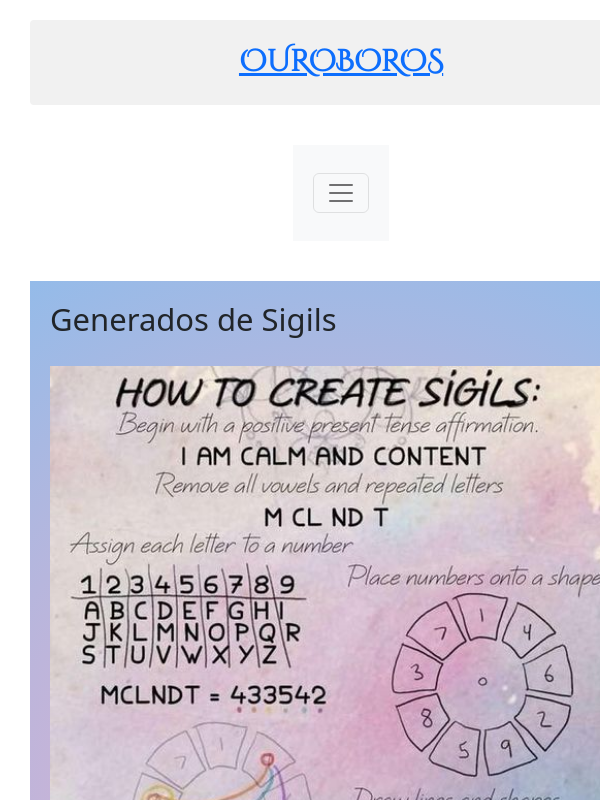
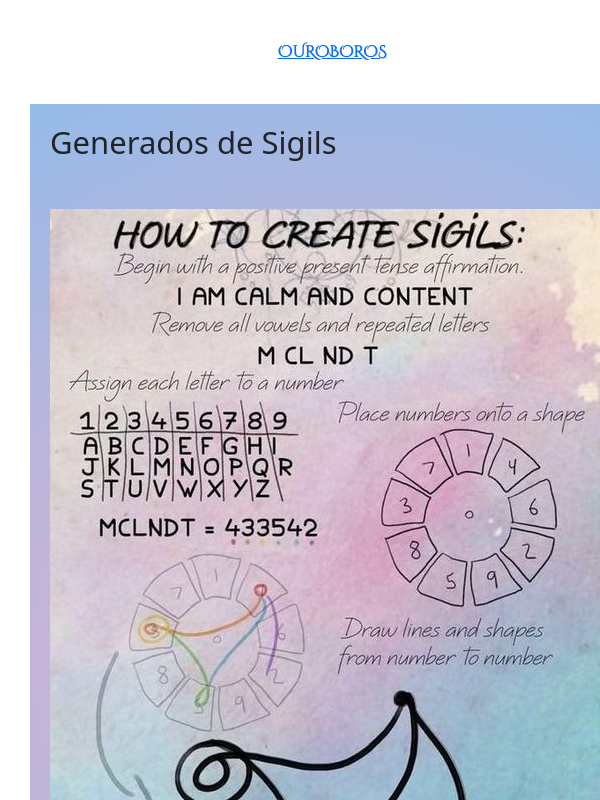
Before and after one commit to florenciaBelenPerez/proyectoOuroboros, a plain HTML site: page sections/sigil.html in a window 600 px wide. Shown: the top 800 px of the page. Drawn offline with nearby package versions, Linux system fonts and the light colour scheme; a web font is replaced by a local one.

Commit message:
camboios en responsive

```diff
--- a/style/style.css
+++ b/style/style.css
@@ -18,7 +18,7 @@ font-family: 'Tai Heritage Pro', serif;
 **/
 
 /** Cinzel solo para LOGO. Llevaría al INDEX al hacer click sobre él. Por alguna razón solo se muestra en el index, en los demas html se muestra como si fuera comic sans**/
-
+@media screen and (min-width: 992px){
 .contenedor{
   display: grid;
   grid-template-columns: repeat(1 fr, 1fr, 0.75fr, 0.5fr);
@@ -145,7 +145,7 @@ background: radial-gradient(circle, rgba(238,174,202,1) 0%, rgba(148,187,233,1)
   display: flex;
   align-items: center;
   justify-content: center;
-  height: 800px;
+  height: auto;
 }
 
 /** FOOTER **/
@@ -294,63 +294,117 @@ background: radial-gradient(circle, rgba(238,174,202,1) 0%, rgba(148,187,233,1)
   }
 }
 
-/** SECTION DE CONTENIDO **/
-
-.contenedor .contenidoCajas{
-  grid-area: cajas;
+h2{
+  text-align: center;
 }
 
-/** MQ **/
-
-@media screen and (max-width: 992px){
-.contenedor ul li{
-  color: white;
-}
-.contenedor{
-  grid-template-areas:
-  "header"
-  "sidebar"
-  "contenido"
-  "cajas"
-  "footer";
-}
-.contenedor .header{
-  background-color: #f1f1f1;
-  text-decoration: none;
-  list-style-type: none;
-}
-img{
-  align-items: center;
-}
-.contenedor .logoDelProyecto{
-  display: none !important;
-}
+.boton{
+  margin-top: 5px;
 }
 
-@media screen and (min-width: 320px){
-  .contenedor ul li{
-    color: white;
+p{
+  font-family: 'Playfair Display', serif;
 }
+
+}
+  @media screen and (min-width: 600px) and (max-width: 992px){
+
     .contenedor{
-    grid-template-areas:
-    "header"
+      display: grid;
+      grid-template-columns: repeat(1 fr, 1fr);
+      grid-auto-rows: repeat(4, auto);
+      gap: 20px;
+      width: 90%;
+      color: #212529;
+      max-width: 1280px;
+      margin: 20px auto;
+      grid-template-areas: "header"
+                           "contenido"
                            "sidebar"
-    "contenido"
-    "logoDelProyecto"
                            "footer";
-  }
-  .contenedor .header{
-    background-color: #f1f1f1;
-    text-decoration: none;
-    list-style-type: none;
-  }
-  img{
-    align-items: center;
-  }
-  .contenedor .logoDelProyecto{
 
     }
 
+    /** BODY DEL HOME **/
+
+    .contenedor div, .header, .contenido, .sidebar, .footer{
+    padding: 20px;
+    border-radius: 4px;
+    }
+
+    .contenedor .header{
+      grid-area: header;
+      font-family: 'Cinzel Decorative', cursive;
+
+      font-weight: bold;
+      color: #212529;
+      text-decoration: none;
+      display: flex;
+      justify-content: center;
+    }
+
+
+    .contenedor .contenido{
+      grid-area: contenido;
+    }
+
+
+
+    /** LOGO DEL PROYECTO **/
+
+    .contenedor .logoDelProyecto img{
+      display: none;
+
+
+    }
+
+
+    /** SIDEBAR **/
+
+    .contenedor .sidebar{
+      grid-area: sidebar;
+      text-align: center;
+      justify-content: center;
+      display: flex;
+      align-items: center;
+      min-width: 15px;
+      font-family: 'Tai Heritage Pro', serif;
+    }
+
+    ul li{
+      text-decoration: none;
+      list-style: none;
+    }
+
+    /** CONTACTO **/
+
+    article{
+      background-color: #212529;
+      color: white;
+    }
+
+    /** SIGIL **/
+
+    .contenedor .sigil{
+      background: rgb(238,174,202);
+    background: radial-gradient(circle, rgba(238,174,202,1) 0%, rgba(148,187,233,1) 100%);
+    }
+    .sigilGenerator{
+      display: flex;
+      align-items: center;
+      justify-content: center;
+    }
+
+    /** FOOTER **/
+
+    .contenedor .footer{
+      grid-area: footer;
+      padding-left: 45px;
+      color: black;
+      font-family: 'Tai Heritage Pro', serif;
+    }
+    .contenedor .footer .derechos{
+      font-size: small;
     }
 
     h2{
@@ -364,3 +418,113 @@ h2{
     p{
       font-family: 'Playfair Display', serif;
     }
+    }
+
+    @media screen and (max-width: 600px){
+
+      .contenedor{
+        display: grid;
+        grid-template-columns: repeat(1 fr, 1fr);
+        grid-auto-rows: repeat(4, auto);
+        gap: 20px;
+        width: 90%;
+        color: #212529;
+        max-width: 1280px;
+        margin: 20px auto;
+        grid-template-areas: "header"
+                             "contenido"
+                             "sidebar"
+                             "footer";
+
+      }
+
+      /** BODY DEL HOME **/
+
+      .contenedor div, .header, .contenido, .sidebar, .footer{
+      padding: 20px;
+      border-radius: 4px;
+      }
+
+      .contenedor .header{
+        grid-area: header;
+        font-family: 'Cinzel Decorative', cursive;
+
+        font-weight: bold;
+        color: #212529;
+        text-decoration: none;
+        display: flex;
+        justify-content: center;
+      }
+      .contenedor .contenido{
+        grid-area: contenido;
+      }
+
+      /** LOGO DEL PROYECTO **/
+
+      .contenedor .logoDelProyecto img{
+        display: none;
+
+
+      }
+
+      /** SIDEBAR **/
+
+      .contenedor .sidebar{
+        grid-area: sidebar;
+        text-align: center;
+        justify-content: center;
+        display: flex;
+        align-items: center;
+        min-width: 15px;
+        font-family: 'Tai Heritage Pro', serif;
+      }
+
+      ul li{
+        text-decoration: none;
+        list-style: none;
+      }
+
+      /** CONTACTO **/
+
+      article{
+        background-color: #212529;
+        color: white;
+      }
+
+      /** SIGIL **/
+
+      .contenedor .sigil{
+        background: rgb(238,174,202);
+      background: radial-gradient(circle, rgba(238,174,202,1) 0%, rgba(148,187,233,1) 100%);
+      }
+      .sigilGenerator{
+        display: flex;
+        align-items: center;
+        justify-content: center;
+        width: auto;
+      }
+
+      /** FOOTER **/
+
+      .contenedor .footer{
+        grid-area: footer;
+        padding-left: 45px;
+        color: black;
+        font-family: 'Tai Heritage Pro', serif;
+      }
+      .contenedor .footer .derechos{
+        font-size: small;
+      }
+
+      h2{
+        text-align: center;
+      }
+
+      .boton{
+        margin-top: 5px;
+      }
+
+      p{
+        font-family: 'Playfair Display', serif;
+      }
+      }
```
Lines whose indentation alone changed are shown as unchanged.
